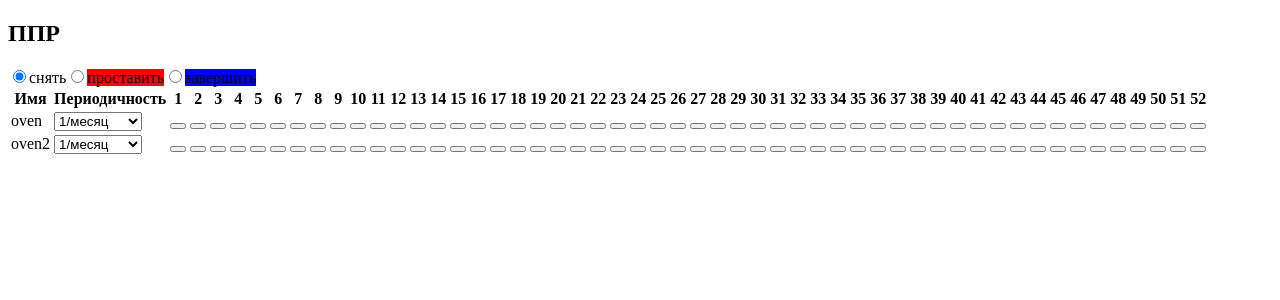
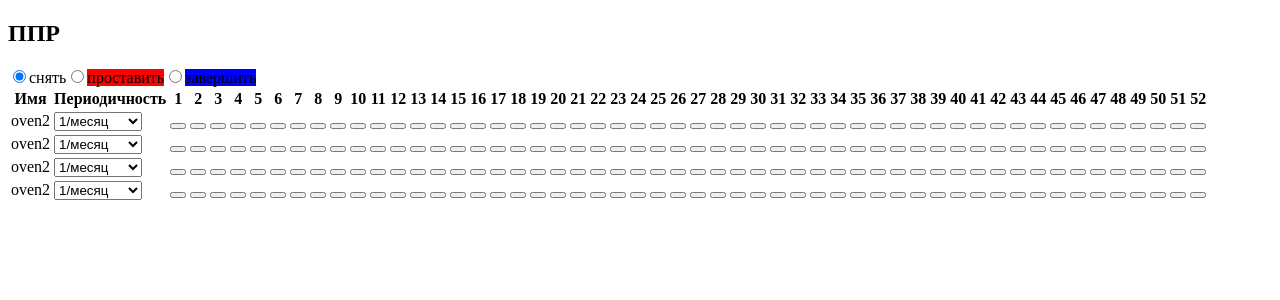
Before and after one commit to teclevel/client, a React (Create React App) app: page / in a window 1280 px wide. Shown: the top 300 px of the page. Built offline with nearby package versions, Linux system fonts and the light colour scheme.

Commit message:
вынес строку ТО в компонент

```diff
--- a/src/components/spm-item/SPM_Item.tsx
+++ b/src/components/spm-item/SPM_Item.tsx
@@ -1,36 +1,55 @@
-// import { useState } from "react";
-// import { emptySellsWeeks } from "../../utilities/util";
-// import ColorSell from "../color-sell/ColorSell";
-// import MySelect from "../my-select/MySelect";
+import { getEmptyWeeksArr } from "../../utilities/util";
+import ColorSell from "../color-sell/ColorSell";
+import { useState } from "react";
+import { Repair, SPM_PERIODS } from "../../const";
+import MySelect from "../my-select/MySelect";
 
-// const PERIOD = 4;
+const PERIOD = 4;
 
-function SPM_Item() {
-//   const [period, setPeriod] = useState(PERIOD)
-//   const [datesRepair, setDateRepairs] = useState(emptySellsWeeks);
+const emptySellsWeeks = getEmptyWeeksArr();
 
+type SpmItemProps = {
+  color: string;
+}
+
+function SpmItem({ color }: SpmItemProps): JSX.Element {
+  const [period, setPeriod] = useState(PERIOD)
+  const [datesRepair, setDateRepairs] = useState(emptySellsWeeks);
+
+  const putPeriod = (position: number) => {
+    datesRepair.splice(position, 1, color);
+    setDateRepairs([...datesRepair])
+
+    if (color === Repair.REPAIR) {
+      const half1 = datesRepair.slice(0, position)
+      const half2 = datesRepair
+        .slice(position + 1, datesRepair.length + 1)
+        .map((i, index) => (index + 1) % period === 0 ? Repair.REPAIR : Repair.NOT_REPAIR)
+      setDateRepairs([...half1, color, ...half2]);
+    }
+  }
   return (
     <tr>
-{/* //       <td>oven</td>
-//       <td>
-//         <MySelect
-//           options={SPM_PERIODS}
-//           defaultValue='период ТО'
-//           value={period}
-//           onChange={(value: number) => setPeriod(value)}
-//         />
-//       </td>
-//       {
-//         datesRepair.map((color, index) =>
-//           <td key={index}>
-//             <ColorSell
-//               cb={() => setPeriodColor(index)}
-//               color={color} />
-//           </td>
-//         )
-//       } */}
+      <td>oven2</td>
+      <td>
+        <MySelect
+          options={SPM_PERIODS}
+          defaultValue='период ТО'
+          value={period}
+          changed={(value: number) => setPeriod(value)}
+        />
+      </td>
+      {
+        datesRepair.map((color, index) =>
+          <td key={index}>
+            <ColorSell
+              cb={() => putPeriod(index)}
+              color={color} />
+          </td>
+        )
+      }
     </tr>
   )
 }
 
-export default SPM_Item;
+export default SpmItem;
--- a/src/pages/tableSPM/TableSPM.tsx
+++ b/src/pages/tableSPM/TableSPM.tsx
@@ -2,39 +2,39 @@
 
 import { useState } from "react";
 import MyRadioButton from "../../components/my-radio-button/MyRadioButton";
-import ColorSell from "../../components/color-sell/ColorSell";
-import MySelect from "../../components/my-select/MySelect";
-import { radioButtons, Repair, SPM_PERIODS } from "../../const";
+// import ColorSell from "../../components/color-sell/ColorSell";
+import { radioButtons, Repair, /* SPM_PERIODS */ } from "../../const";
 // import { technicalServices } from "../../mocks/technicServices";
-import { getEmptyWeeksArr, weeksInYear } from "../../utilities/util";
-
-const emptySellsWeeks = getEmptyWeeksArr();
+import { /* getEmptyWeeksArr ,*/ weeksInYear } from "../../utilities/util";
+import SpmItem from "../../components/spm-item/SPM_Item";
+// const emptySellsWeeks = getEmptyWeeksArr();
 
 
-const PERIOD = 4;
+// const PERIOD = 4;
 
 
 function TableSPM() {
   // function TableSPM({ devices, techService }:TableSPM_Props): JSX.Element {
   // const { name } = devices;
   // const { date, period } = techService;
-  const [datesRepair, setDateRepairs] = useState(emptySellsWeeks);
+  // const [datesRepair, setDateRepairs] = useState(emptySellsWeeks);
   const [colorNumber, setColorNumber] = useState(Repair.NOT_REPAIR)
 
-  const [period, setPeriod] = useState(PERIOD)
 
-  const setPeriodColor = (position: number) => {
-    datesRepair.splice(position, 1, colorNumber);
-    setDateRepairs([...datesRepair])
+  // const [period, setPeriod] = useState(PERIOD)
 
-    if (colorNumber === Repair.REPAIR) {
-      const half1 = datesRepair.slice(0, position)
-      const half2 = datesRepair
-        .slice(position + 1, datesRepair.length + 1)
-        .map((i, index) => (index + 1) % period === 0 ? Repair.REPAIR : Repair.NOT_REPAIR)
-      setDateRepairs([...half1, colorNumber, ...half2]);
-    }
-  }
+  // const setPeriodColor = (position: number) => {
+  //   datesRepair.splice(position, 1, colorNumber);
+  //   setDateRepairs([...datesRepair])
+
+  //   if (colorNumber === Repair.REPAIR) {
+  //     const half1 = datesRepair.slice(0, position)
+  //     const half2 = datesRepair
+  //       .slice(position + 1, datesRepair.length + 1)
+  //       .map((i, index) => (index + 1) % period === 0 ? Repair.REPAIR : Repair.NOT_REPAIR)
+  //     setDateRepairs([...half1, colorNumber, ...half2]);
+  //   }
+  // }
   const radioChangeHandler = (evt: any) => {
     setColorNumber(evt.target.value)
   };
@@ -62,7 +62,15 @@
           </tr>
         </thead>
         <tbody>
-          <tr>
+          <SpmItem
+          color={colorNumber}/>
+          <SpmItem
+          color={colorNumber}/>
+          <SpmItem
+          color={colorNumber}/>
+          <SpmItem
+          color={colorNumber}/>
+          {/* <tr>
             <td>oven</td>
             <td>
               <MySelect
@@ -81,27 +89,8 @@
                 </td>
               )
             }
-          </tr>
-          <tr>
-            <td>oven2</td>
-            <td>
-              <MySelect
-                options={SPM_PERIODS}
-                defaultValue='период ТО'
-                value={period}
-                changed={(value: number) => setPeriod(value)}
-              />
-            </td>
-            {
-              datesRepair.map((color, index) =>
-                <td key={index}>
-                  <ColorSell
-                    cb={() => setPeriodColor(index)}
-                    color={color} />
-                </td>
-              )
-            }
-          </tr>
+          </tr> */}
+
         </tbody>
       </table>
     </>
```
